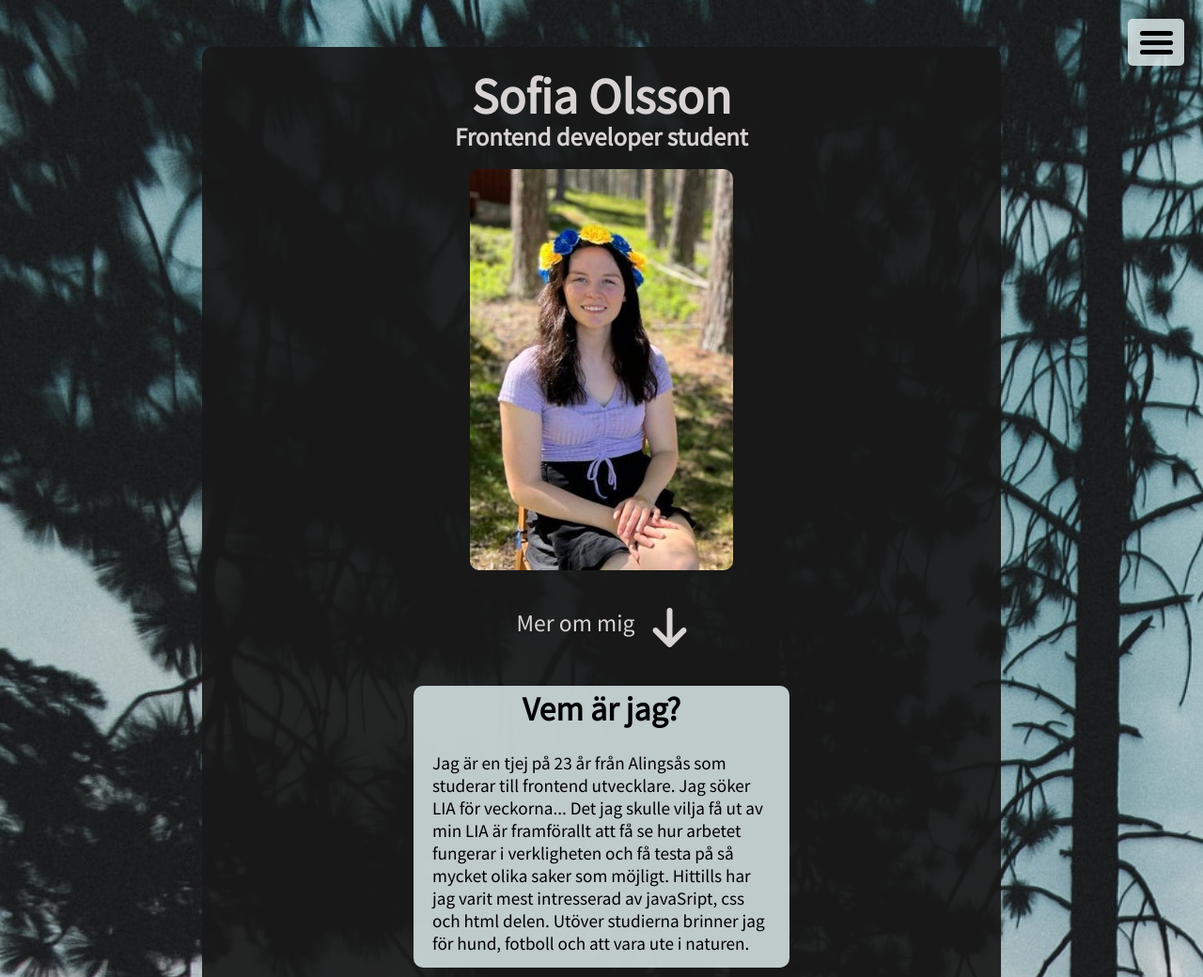
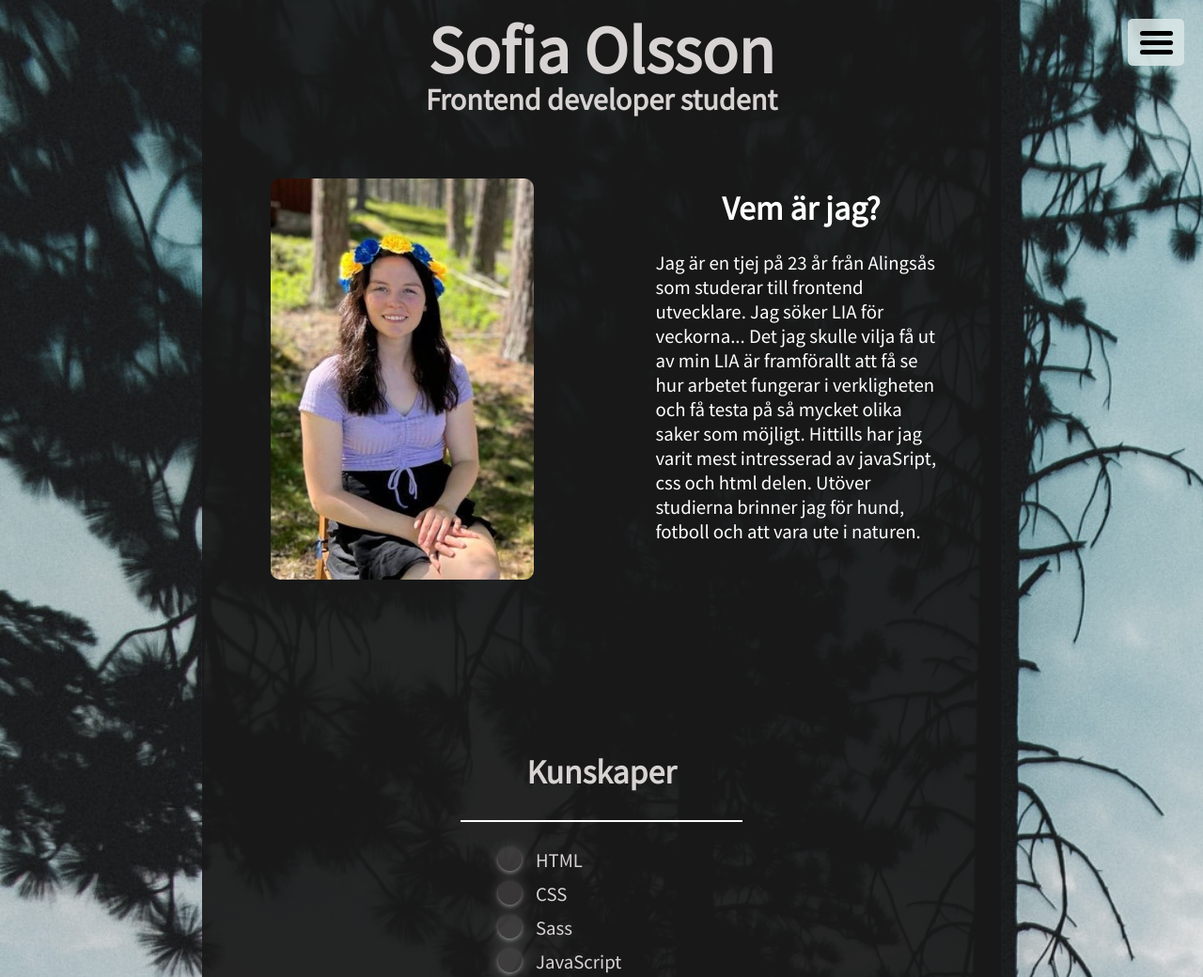
Before and after one commit to Sofilus/Sofia-portfolio, a website built with Vite: page index.html in a window 1280 px wide. Shown: the top 1040 px of the page at 94% size. Built offline with nearby package versions, Linux system fonts and the light colour scheme.

Commit message:
✨desktop - Added div to be able flex firstpage and about me section. 💄 desktop - flexed img and about me section on startpage. Changed style on about me container to no card.

```diff
--- a/Style/_firstpage.scss
+++ b/Style/_firstpage.scss
@@ -1,11 +1,4 @@
 @use 'variables' as var;
-
-.firstpage-container{
-    height: 600px;
-    margin: 0;
-    margin-top: 50px;
-    color: rgb(216, 211, 211);
-
 h1{
         margin-top: 50px;
         line-height: 60px;
@@ -15,9 +8,10 @@
         text-align: center;
         font-family: var.$fontRubiks;
         font-size: 2rem;
+        color: rgb(216, 211, 211);
     }
 
-    h2{
+.frontend{
     margin-top: 50px;
     height: 50px;
     width: 300px;
@@ -25,7 +19,14 @@
     text-align: center;
     font-family: var.$fontRubiks;
     font-size: 1.3rem;
+    color: rgb(216, 211, 211);
 }
+
+.firstpage-container{
+    height: 600px;
+    margin: 0;
+    margin-top: 50px;
+    color: rgb(216, 211, 211);
 
     img{
         margin: 0 auto;
@@ -57,21 +58,19 @@
 }
 
 @media screen and (min-width: 500px){
-    .firstpage-container{
-
   h1{
-
         line-height: 100px;
         width: 300px;
         font-size: 3rem;
     }
 
-        h2{
+    .frontend{
         line-height: 70px;
         width: 350px;
         margin-top: 10px;
         font-size: 1.5rem;
     }
+    .firstpage-container{
 
         img{
             margin-top: 20px;
@@ -91,5 +90,4 @@
             }
         }
     }
-
 }
--- /dev/null
+++ b/Style/_firstpageDesktop.scss
@@ -0,0 +1,48 @@
+@use 'variables' as var;
+
+@media screen and (min-width: 1024px){
+    h1{
+        width: 500px;
+        font-size: 4rem;
+    }
+
+.frontend{
+    width: 500px;
+    font-size: 1.8rem;
+    margin-top: 20px;
+}
+
+.flex-firstpage{
+    display: flex;
+
+    .firstpage-container{
+
+        width: 425px;
+
+        img{
+            max-width: 280px;
+        }
+
+        .more-about-me-container{
+            display: none;
+        }
+    }
+
+    .about-me-container{
+        width: 350px;
+        height: 420px;
+        margin-top: 50px;
+        background-color: transparent;
+        color: white;
+
+        h2{
+            font-size: 2rem;
+        }
+
+        p{
+            font-size: 1.3rem;
+        }
+    }
+}
+
+}
--- a/Style/style.scss
+++ b/Style/style.scss
@@ -6,3 +6,4 @@
 @import 'firstpage.scss';
 @import 'hamburgermenu.scss';
 @import 'aboutMe.scss';
+@import 'firstpageDesktop.scss';
--- a/index.html
+++ b/index.html
@@ -23,9 +23,10 @@
     <nav></nav>
   </header>
   <main>
+      <h1>Sofia Olsson</h1>
+      <h2 class="frontend">Frontend developer student</h2>
+    <div class="flex-firstpage">
       <section class="firstpage-container">
-      <h1>Sofia Olsson</h1>
-      <h2>Frontend developer student</h2>
           <img src="/Img/Sofia_Olsson.jpg" alt="">
           <div class="more-about-me-container">
             <p class="more-about-me-text">Mer om mig</p>
@@ -41,9 +42,8 @@
             Utöver studierna brinner jag för hund, fotboll och att vara ute i naturen.
         </p>
       </section>
+    </div>
     <section class="education-container">
-
-
       <article class="skills-card">
         <h2>Kunskaper</h2>
         <div class="skills-ul-container">
```
Lines whose indentation alone changed are shown as unchanged.
